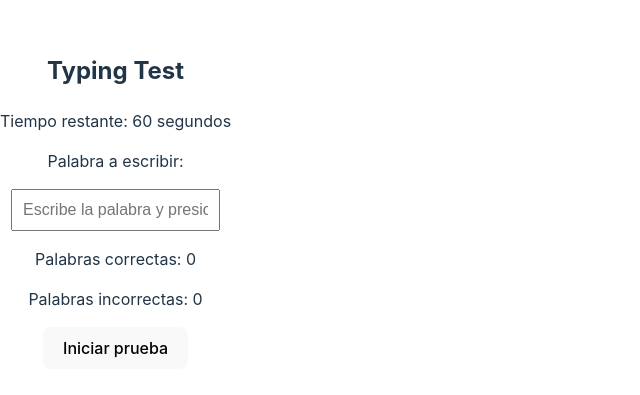
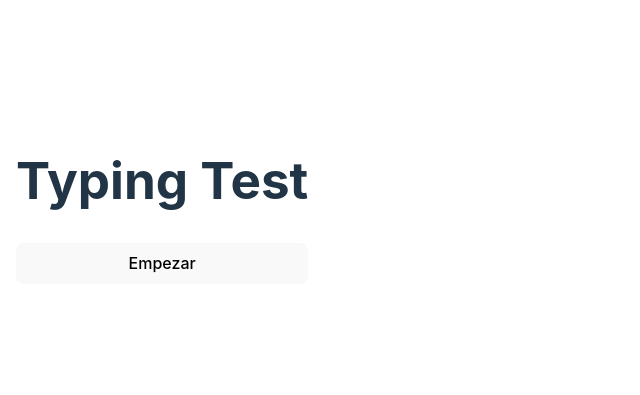
Before and after one commit to gorkavillara/react-19-noviembre-2024, a React (Vite) app: page / in a window 1280 px wide. Shown: the part 199-594 px from the top of the page, without its empty margins (0-640 px from the left). Built offline with nearby package versions, Linux system fonts and the light colour scheme.

Commit message:
Ejercicio Escritura

```diff
--- a/package.json
+++ b/package.json
@@ -15,6 +15,7 @@
   },
   "devDependencies": {
     "@eslint/js": "^9.13.0",
+    "@types/node": "^22.9.0",
     "@types/react": "^18.3.12",
     "@types/react-dom": "^18.3.1",
     "@vitejs/plugin-react": "^4.3.3",
--- a/src/App.tsx
+++ b/src/App.tsx
@@ -1,94 +1,7 @@
-import React, { useState, useEffect, useRef } from "react";
+import TypingTest from "./components/TypingTest"
 
-const wordsArray = [
-  "react", "typescript", "javascript", "html", "css", "frontend", "backend",
-  "component", "state", "props", "hook", "useEffect", "useState", "API",
-  "npm", "node", "express", "router", "typescript", "asynchronous",
-  "json", "jsx", "tsx", "render", "promise", "event", "function",
-  "context", "module", "babel", "var", "realsociedad", "barça", "lewandoski"
-];
-
-
-function App() {
-  const [currentWord, setCurrentWord] = useState<string>("");
-  const [inputText, setInputText] = useState<string>("");
-  const [correctCount, setCorrectCount] = useState<number>(0);
-  const [incorrectCount, setIncorrectCount] = useState<number>(0);
-  const [timeLeft, setTimeLeft] = useState<number>(60);
-  const [isRunning, setIsRunning] = useState<boolean>(false);
-  const charactersTyped = useRef<number>(0);
-
-  const getRandomWord = () => {
-    const randomIndex = Math.floor(Math.random() * wordsArray.length);
-    return wordsArray[randomIndex];
-  };
-
-  const startTest = () => {
-    setInputText("");
-    setCorrectCount(0);
-    setIncorrectCount(0);
-    setTimeLeft(60);
-    charactersTyped.current = 0;
-    setCurrentWord(getRandomWord());
-    setIsRunning(true);
-  };
-
-  const handleInputChange = (e: React.ChangeEvent<HTMLInputElement>) => {
-    setInputText(e.target.value);
-  };
-
-  const handleKeyPress = (e: React.KeyboardEvent<HTMLInputElement>) => {
-    if (e.key === "Enter") {
-      if (inputText.trim() === currentWord) {
-        setCorrectCount((prev) => prev + 1);
-        charactersTyped.current += inputText.trim().length;
-      } else {
-        setIncorrectCount((prev) => prev + 1);
-      }
-      setInputText("");
-      setCurrentWord(getRandomWord());
-    }
-  };
-
-  useEffect(() => {
-    if (isRunning && timeLeft > 0) {
-      const timer = setInterval(() => {
-        setTimeLeft((prevTime) => prevTime - 1);
-      }, 1000);
-
-      return () => clearInterval(timer);
-    } else if (timeLeft === 0) {
-      setIsRunning(false);
-      alert(
-        `¡Enhorabuena! Tiempo terminado.
-        Palabras correctas: ${correctCount},
-        Palabras incorrectas: ${incorrectCount},
-        Caracteres por minuto: ${charactersTyped.current}`
-      );
-    }
-  }, [isRunning, timeLeft, correctCount, incorrectCount]);
-
-  return (
-    <div style={{ textAlign: "center" }}>
-      <h2>Typing Test</h2>
-      <p>Tiempo restante: {timeLeft} segundos</p>
-      <p>Palabra a escribir:</p>
-      <blockquote>{currentWord}</blockquote>
-      <input
-        type="text"
-        value={inputText}
-        onChange={handleInputChange}
-        onKeyDown={handleKeyPress}
-        placeholder="Escribe la palabra y presiona Enter"
-        style={{ width: "80%", padding: "10px", fontSize: "16px" }}
-      />
-      <p>Palabras correctas: {correctCount}</p>
-      <p>Palabras incorrectas: {incorrectCount}</p>
-      {!isRunning && (
-        <button onClick={startTest}>Iniciar prueba</button>
-      )}
-    </div>
-  );
+const App = () => {
+  return <TypingTest />
 }
 
-export default App;
+export default App
--- /dev/null
+++ b/src/assets/constants.ts
@@ -0,0 +1,40 @@
+const wordsArray = [
+  "react",
+  "typescript",
+  "javascript",
+  "html",
+  "css",
+  "frontend",
+  "backend",
+  "component",
+  "state",
+  "props",
+  "hook",
+  "useEffect",
+  "useState",
+  "API",
+  "npm",
+  "node",
+  "express",
+  "router",
+  "typescript",
+  "asynchronous",
+  "json",
+  "jsx",
+  "tsx",
+  "render",
+  "promise",
+  "event",
+  "function",
+  "context",
+  "module",
+  "babel",
+  "var",
+  "realsociedad",
+  "barça",
+  "lewandoski",
+]
+
+const totalTime = 10
+
+export { wordsArray, totalTime }
--- /dev/null
+++ b/src/components/TypingTest.tsx
@@ -0,0 +1,118 @@
+import { useState, useEffect, useRef } from "react"
+import { wordsArray, totalTime } from "../assets/constants"
+
+let timeInterval: NodeJS.Timeout
+
+const getRandomWord = () => {
+  const randomId = Math.floor(Math.random() * wordsArray.length)
+  return wordsArray[randomId]
+}
+
+const TypingTest = () => {
+  const [isRunning, setIsRunning] = useState(false)
+  const [typedWord, setTypedWord] = useState("")
+  const [currentWord, setCurrentWord] = useState<string | null>(null)
+  const [correctWords, setCorrectWords] = useState<string[]>([])
+  const [incorrectWords, setIncorrectWords] = useState<string[]>([])
+  const [timeLeft, setTimeLeft] = useState<number | null>(null)
+
+  //   const [wordState, setWordState] = useState({
+  //     currentWord: null,
+  //     correctWords: [],
+  //     incorrectWords: []
+  //   })
+
+  const inputRef = useRef<HTMLInputElement>(null)
+
+  useEffect(() => {
+    if (!isRunning) return
+    if (!timeLeft) return
+    if (timeLeft > 0) return
+
+    endGame()
+  }, [timeLeft, isRunning])
+
+  useEffect(() => {
+    if (!isRunning) return
+
+    timeInterval = setInterval(() => {
+      setTimeLeft((time) => {
+        return time! - 1
+      })
+    }, 1000)
+
+    return () => {
+      clearInterval(timeInterval)
+    }
+  }, [isRunning])
+
+  useEffect(() => {
+    if (!isRunning) return
+    if (!inputRef.current) return
+
+    inputRef.current.focus()
+
+  }, [isRunning, inputRef])
+
+  const startGame = () => {
+    setIsRunning(true)
+    setCurrentWord(getRandomWord())
+    setTimeLeft(totalTime)
+    setCorrectWords([])
+    setIncorrectWords([])
+
+    // Focus en el input
+    if (!inputRef.current) return
+    inputRef.current.focus()
+  }
+
+  const endGame = () => {
+    setIsRunning(false)
+    setTypedWord("")
+    setCurrentWord(null)
+    clearInterval(timeInterval)
+
+    alert(`Enhorabuena! has acertado ${correctWords.length} palabras`)
+  }
+
+  const handleKeyDown = (e: React.KeyboardEvent) => {
+    // Si el usuario ha pulsado enter tenemos que chequear
+    if (e.key !== "Enter") return
+    if (!currentWord) return
+
+    // La lógica para chequear
+    // console.log(typedWord)
+    // console.log(getRandomWord())
+    if (typedWord === currentWord) {
+      setCorrectWords((words) => [...words, currentWord])
+    } else {
+      setIncorrectWords((words) => [...words, currentWord])
+    }
+    setTypedWord("")
+    setCurrentWord(getRandomWord())
+  }
+  return (
+    <div style={{ display: "grid", placeContent: "center", padding: "1rem" }}>
+      <h1>Typing Test</h1>
+      {isRunning ? (
+        <>
+          <p>Tiempo restante: {timeLeft} s</p>
+          <p>{currentWord}</p>
+          <input
+            type="text"
+            ref={inputRef}
+            value={typedWord}
+            onChange={(e) => setTypedWord(e.target.value)}
+            onKeyDown={handleKeyDown}
+          />
+          <p>Palabras correctas: {correctWords.length}</p>
+          <p>Palabras incorrectas: {incorrectWords.length}</p>
+        </>
+      ) : (
+        <button onClick={startGame}>Empezar</button>
+      )}
+    </div>
+  )
+}
+
+export default TypingTest
```
Also changed, not shown: 1 other file (tests, documents, lock files or other folders).
